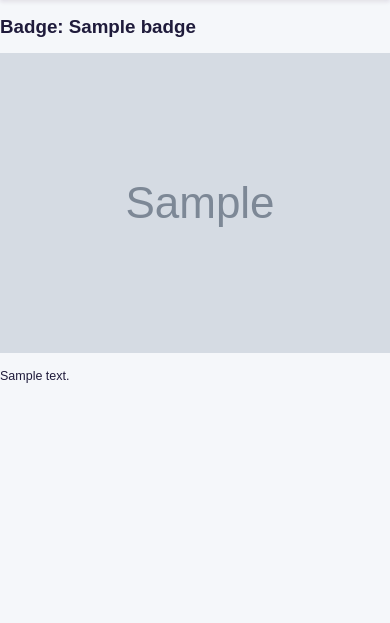
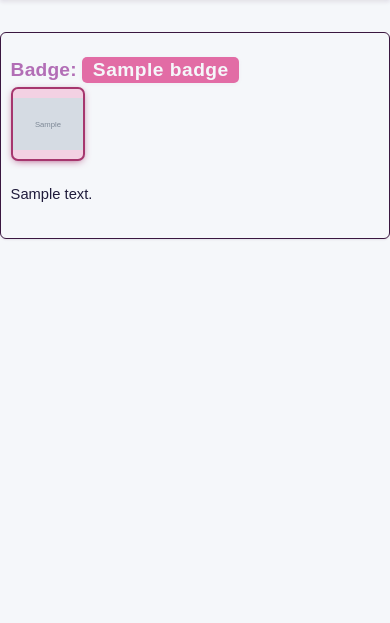
Before and after one commit to SlavSlavov13/DjangoQandAPlatform, a Django app: a page that uses templates/core/base.html in a window 390 px wide; the page is wider, and only the part inside the window is pictured. Shown: the part 34-657 px from the top of that part. Run offline with Django 5.2, Linux system fonts and the light colour scheme; tables that the repository leaves empty hold one stand-in row (values such as "Sample post"); grey boxes marked "Sample" are stand-in pictures.

Commit message:
add styles for single badge details view; enhance layout and responsiveness

```diff
--- a/static/css/styles.css
+++ b/static/css/styles.css
@@ -1145,3 +1145,87 @@ li.card-item p {
 	text-decoration: underline;
 	outline: none;
 }
+
+.single-badge-details {
+	max-width: 700px;
+	margin: 2rem auto;
+	padding: 2.1rem 2.3rem;
+	background: var(--galaxy-white-icy);
+	border: 1.5px solid var(--galaxy-purple-dark);
+	border-radius: 6px;
+	box-shadow: 0 1px 2px rgba(58,23,64,0.09);
+}
+
+.badge-title {
+	font-size: 2rem;
+	font-weight: 800;
+	color: var(--galaxy-violet-light);
+	margin: 0 0 0.10em 0;
+	line-height: 1.15;
+	text-align: left;
+	letter-spacing: 0.01em;
+	/* No flex/gap in the main title */
+	display: block;
+}
+
+.badge-item {
+	background: var(--galaxy-accent);
+	color: var(--galaxy-white-icy);
+	border-radius: 5px;
+	padding: 0.12em 0.55em;
+	font-size: 1em;
+	font-weight: 600;
+	border: none;
+	margin-top: 0.32em;
+	margin-bottom: 0.1em;
+	margin-left: 0;
+	letter-spacing: 0.025em;
+	display: inline-block;
+	box-shadow: 0 1px 4px rgba(122,56,127,0.05);
+}
+
+.badge-icon-container {
+	margin-bottom: 1.05rem;
+	text-align: left;
+}
+
+.badge-icon {
+	width: 98px;
+	height: 98px;
+	object-fit: contain;
+	background: var(--galaxy-accent-light);
+	border-radius: 12px;
+	border: 2px solid var(--galaxy-accent-dark);
+	/* Much softer shadow (glow) */
+	box-shadow: 0 2px 9px -3px var(--galaxy-accent-dark), 0 0.5px 2px rgba(122,56,127,0.045);
+	display: block;
+	margin: 0;
+}
+
+.badge-description {
+	font-size: 1.07rem;
+	color: var(--galaxy-blue-deep);
+	line-height: 1.65;
+	margin-top: 1.4em;
+	background: none;
+	border: none;
+	padding: 0;
+}
+
+@media (max-width: 600px) {
+	.single-badge-details {
+		max-width: 98vw;
+		padding: 1.1rem 0.6rem;
+	}
+	.badge-title {
+		font-size: 1.2rem;
+	}
+	.badge-icon {
+		width: 70px;
+		height: 70px;
+		border-radius: 7px;
+	}
+	.badge-description {
+		font-size: 0.92rem;
+	}
+}
```
